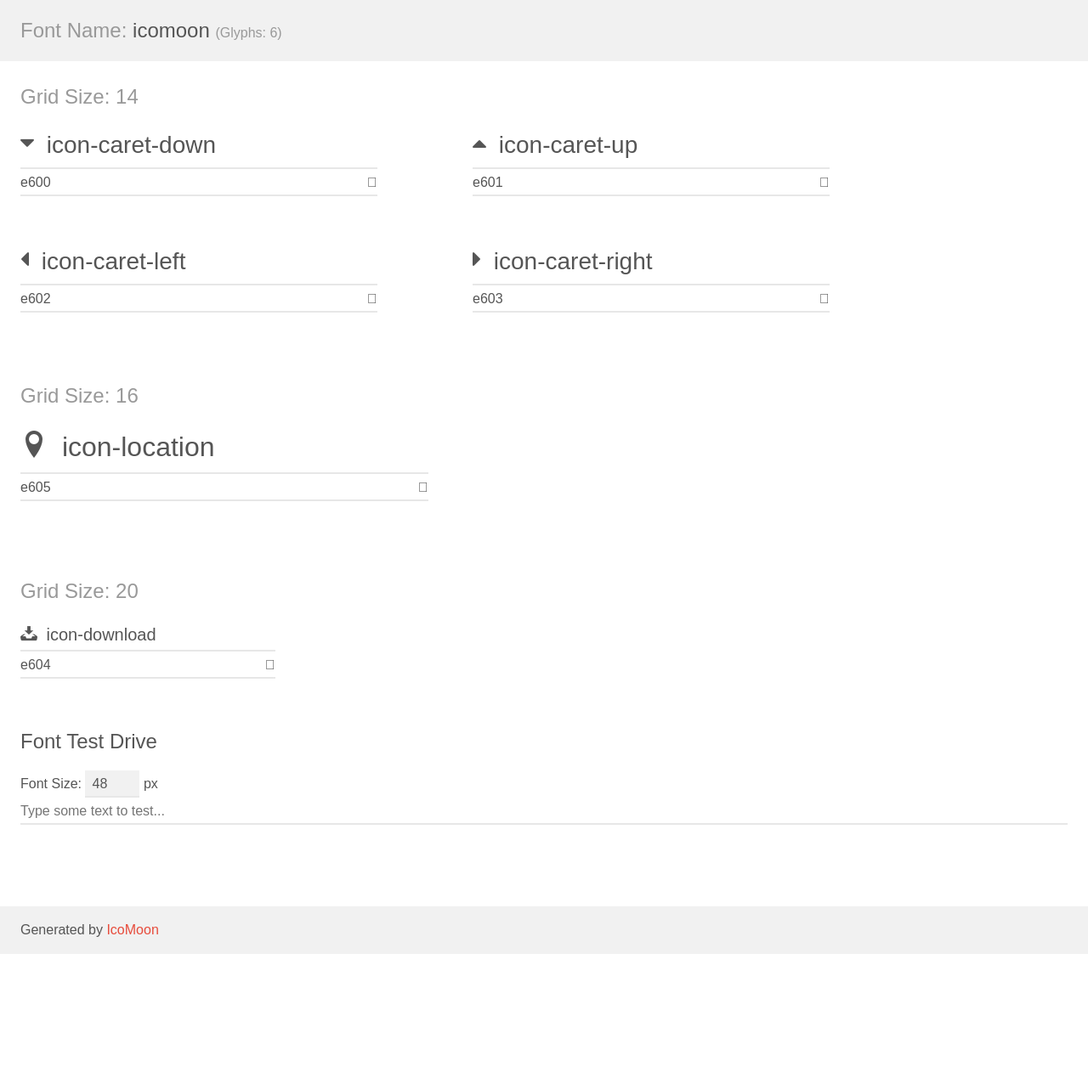
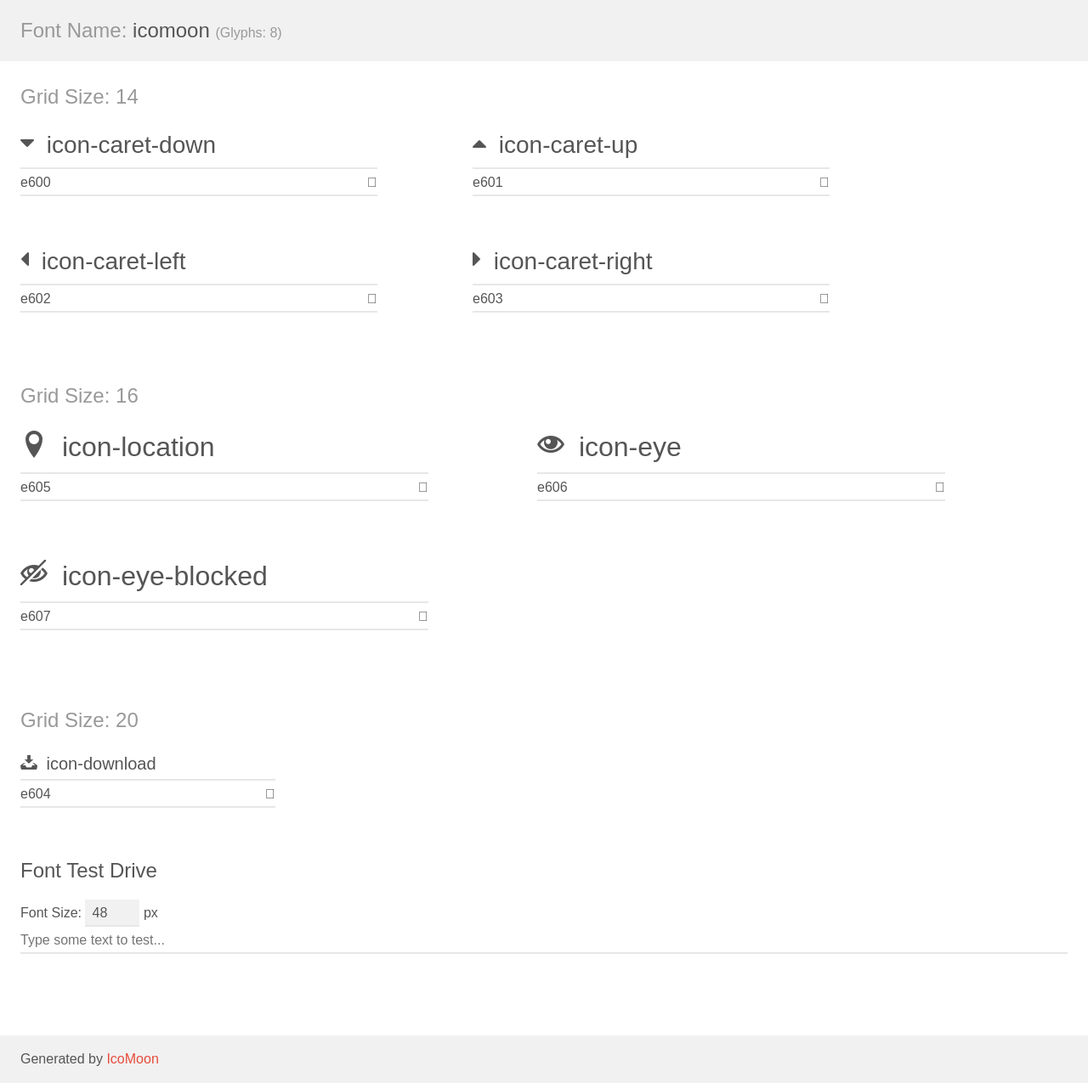
Before and after one commit to ADRIANVEGA9/www.cerrajes.com, a PHP site: page /fonts/icomoon/demo.html in a window 1280 px wide. Shown: the whole page at 85% size. Before the commit the page ends 1123 px from the top, so only its background shows below. Run offline with PHP 8.4, Linux system fonts and the light colour scheme.

Commit message:
slider ficha/instructivo funcionando - icomoon
errores de slider corregidos, ya no se agregan los controladores cada
que se muestra/oculta la ficho/instructivo.
se agregan nuevos iconos de icomoon (ojo)

```diff
--- a/controladores/mostrarF-I.php
+++ b/controladores/mostrarF-I.php
@@ -1,3 +1,4 @@
+<script>	$sw	=	0;	</script>
 <article class="mostrarFI" id="vFT<?php print $row_producto['Código'];?>"> <!-- Mostrar ficha -->
 <ul id="holder">
 	<?php //var_dump($row_producto['paginasf']);
--- a/fonts/icomoon/demo-files/demo.css
+++ b/fonts/icomoon/demo-files/demo.css
@@ -130,7 +130,7 @@ p {
 .clearfix:after {
 	clear: both;
 }
-.noLiga-true {
+.hidden-true {
 	display: none;
 }
 .textbox0 {
--- a/fonts/icomoon/demo.html
+++ b/fonts/icomoon/demo.html
@@ -9,7 +9,7 @@
 	<link rel="stylesheet" href="style.css"></head>
 <body>
 	<div class="bgc1 clearfix">
-		<h1 class="mhmm mvm"><span class="fgc1">Font Name:</span> icomoon <small class="fgc1">(Glyphs:&nbsp;6)</small></h1>
+		<h1 class="mhmm mvm"><span class="fgc1">Font Name:</span> icomoon <small class="fgc1">(Glyphs:&nbsp;8)</small></h1>
 	</div>
 	<div class="clearfix mhl ptl">
 		<h1 class="mvm mtn bshadow fgc1">Grid Size: 14</h1>
@@ -17,11 +17,11 @@
 			<div class="clearfix bshadow0 pbs">
 				<span class="icon-caret-down"></span><span class="mls"> icon-caret-down</span>
 			</div>
-			<fieldset class="fs0 size1of1 clearfix">
+			<fieldset class="fs0 size1of1 clearfix hidden-false">
 				<input type="text" readonly value="e600" class="unit size1of2" />
 				<input type="text" maxlength="1" readonly value="&#xe600;" class="unitRight size1of2 talign-right" />
 			</fieldset>
-			<div class="fs0 bshadow0 clearfix noLiga-true">
+			<div class="fs0 bshadow0 clearfix hidden-true">
 				<span class="unit pvs fgc1">liga: </span>
 				<input type="text" readonly value="" class="liga unitRight" />
 			</div>
@@ -30,11 +30,11 @@
 			<div class="clearfix bshadow0 pbs">
 				<span class="icon-caret-up"></span><span class="mls"> icon-caret-up</span>
 			</div>
-			<fieldset class="fs0 size1of1 clearfix">
+			<fieldset class="fs0 size1of1 clearfix hidden-false">
 				<input type="text" readonly value="e601" class="unit size1of2" />
 				<input type="text" maxlength="1" readonly value="&#xe601;" class="unitRight size1of2 talign-right" />
 			</fieldset>
-			<div class="fs0 bshadow0 clearfix noLiga-true">
+			<div class="fs0 bshadow0 clearfix hidden-true">
 				<span class="unit pvs fgc1">liga: </span>
 				<input type="text" readonly value="" class="liga unitRight" />
 			</div>
@@ -43,11 +43,11 @@
 			<div class="clearfix bshadow0 pbs">
 				<span class="icon-caret-left"></span><span class="mls"> icon-caret-left</span>
 			</div>
-			<fieldset class="fs0 size1of1 clearfix">
+			<fieldset class="fs0 size1of1 clearfix hidden-false">
 				<input type="text" readonly value="e602" class="unit size1of2" />
 				<input type="text" maxlength="1" readonly value="&#xe602;" class="unitRight size1of2 talign-right" />
 			</fieldset>
-			<div class="fs0 bshadow0 clearfix noLiga-true">
+			<div class="fs0 bshadow0 clearfix hidden-true">
 				<span class="unit pvs fgc1">liga: </span>
 				<input type="text" readonly value="" class="liga unitRight" />
 			</div>
@@ -56,11 +56,11 @@
 			<div class="clearfix bshadow0 pbs">
 				<span class="icon-caret-right"></span><span class="mls"> icon-caret-right</span>
 			</div>
-			<fieldset class="fs0 size1of1 clearfix">
+			<fieldset class="fs0 size1of1 clearfix hidden-false">
 				<input type="text" readonly value="e603" class="unit size1of2" />
 				<input type="text" maxlength="1" readonly value="&#xe603;" class="unitRight size1of2 talign-right" />
 			</fieldset>
-			<div class="fs0 bshadow0 clearfix noLiga-true">
+			<div class="fs0 bshadow0 clearfix hidden-true">
 				<span class="unit pvs fgc1">liga: </span>
 				<input type="text" readonly value="" class="liga unitRight" />
 			</div>
@@ -72,11 +72,37 @@
 			<div class="clearfix bshadow0 pbs">
 				<span class="icon-location"></span><span class="mls"> icon-location</span>
 			</div>
-			<fieldset class="fs0 size1of1 clearfix">
+			<fieldset class="fs0 size1of1 clearfix hidden-false">
 				<input type="text" readonly value="e605" class="unit size1of2" />
 				<input type="text" maxlength="1" readonly value="&#xe605;" class="unitRight size1of2 talign-right" />
 			</fieldset>
-			<div class="fs0 bshadow0 clearfix noLiga-true">
+			<div class="fs0 bshadow0 clearfix hidden-true">
+				<span class="unit pvs fgc1">liga: </span>
+				<input type="text" readonly value="" class="liga unitRight" />
+			</div>
+		</div>
+		<div class="glyph fs2">
+			<div class="clearfix bshadow0 pbs">
+				<span class="icon-eye"></span><span class="mls"> icon-eye</span>
+			</div>
+			<fieldset class="fs0 size1of1 clearfix hidden-false">
+				<input type="text" readonly value="e606" class="unit size1of2" />
+				<input type="text" maxlength="1" readonly value="&#xe606;" class="unitRight size1of2 talign-right" />
+			</fieldset>
+			<div class="fs0 bshadow0 clearfix hidden-true">
+				<span class="unit pvs fgc1">liga: </span>
+				<input type="text" readonly value="" class="liga unitRight" />
+			</div>
+		</div>
+		<div class="glyph fs2">
+			<div class="clearfix bshadow0 pbs">
+				<span class="icon-eye-blocked"></span><span class="mls"> icon-eye-blocked</span>
+			</div>
+			<fieldset class="fs0 size1of1 clearfix hidden-false">
+				<input type="text" readonly value="e607" class="unit size1of2" />
+				<input type="text" maxlength="1" readonly value="&#xe607;" class="unitRight size1of2 talign-right" />
+			</fieldset>
+			<div class="fs0 bshadow0 clearfix hidden-true">
 				<span class="unit pvs fgc1">liga: </span>
 				<input type="text" readonly value="" class="liga unitRight" />
 			</div>
@@ -88,11 +114,11 @@
 			<div class="clearfix bshadow0 pbs">
 				<span class="icon-download"></span><span class="mls"> icon-download</span>
 			</div>
-			<fieldset class="fs0 size1of1 clearfix">
+			<fieldset class="fs0 size1of1 clearfix hidden-false">
 				<input type="text" readonly value="e604" class="unit size1of2" />
 				<input type="text" maxlength="1" readonly value="&#xe604;" class="unitRight size1of2 talign-right" />
 			</fieldset>
-			<div class="fs0 bshadow0 clearfix noLiga-true">
+			<div class="fs0 bshadow0 clearfix hidden-true">
 				<span class="unit pvs fgc1">liga: </span>
 				<input type="text" readonly value="" class="liga unitRight" />
 			</div>
--- a/fonts/icomoon/style.css
+++ b/fonts/icomoon/style.css
@@ -1,10 +1,10 @@
 @font-face {
 	font-family: 'icomoon';
-	src:url('fonts/icomoon.eot?xwvjaq');
-	src:url('fonts/icomoon.eot?#iefixxwvjaq') format('embedded-opentype'),
-		url('fonts/icomoon.woff?xwvjaq') format('woff'),
-		url('fonts/icomoon.ttf?xwvjaq') format('truetype'),
-		url('fonts/icomoon.svg?xwvjaq#icomoon') format('svg');
+	src:url('fonts/icomoon.eot?batof4');
+	src:url('fonts/icomoon.eot?#iefixbatof4') format('embedded-opentype'),
+		url('fonts/icomoon.woff?batof4') format('woff'),
+		url('fonts/icomoon.ttf?batof4') format('truetype'),
+		url('fonts/icomoon.svg?batof4#icomoon') format('svg');
 	font-weight: normal;
 	font-style: normal;
 }
@@ -38,6 +38,12 @@
 .icon-location:before {
 	content: "\e605";
 }
+.icon-eye:before {
+	content: "\e606";
+}
+.icon-eye-blocked:before {
+	content: "\e607";
+}
 .icon-download:before {
 	content: "\e604";
 }
--- a/productos.php
+++ b/productos.php
@@ -71,7 +71,7 @@ require 'controladores/consulta.php';
 						<section id="codigo"><!-- inicia sección de información de producto -->
 							<span id="descripcion"><?php print $row_producto['Descripción'].' '; if ($row_producto['cuenta']==1 && $row_producto['Medida'] <> ""){ print $row_producto['Medida'];}?></span>
 
-							<span id="codigoUM"><!-- inicia span #codigoUM -->
+							<span id="codigoUM" <?php if ($row_producto['cuenta']>1) { print 'class="altoMinimo"'; }?> ><!-- inicia span #codigoUM -->
 								<?php if ($row_producto['cuenta']==1) { //si cuenta es == 1, es un solo código?>
 									<span>C&oacute;digo: </span><span class="codigo"><?php print $row_producto['codigo']?></span><br>
 								<?php } //termina código unico?>
```
Also changed, not shown: css/estilos.css (+7 -3 lines), css/paginacion.css (+6 -2 lines), fonts/icomoon/selection.json (+54 -1 lines), js/mostrar.js (+9 -8 lines), js/paginacion.js (+11 -4 lines), fonts/icomoon.ttf, fonts/icomoon.woff, fonts/icomoon/fonts/icomoon.ttf, fonts/icomoon/fonts/icomoon.woff, 4 other files.
